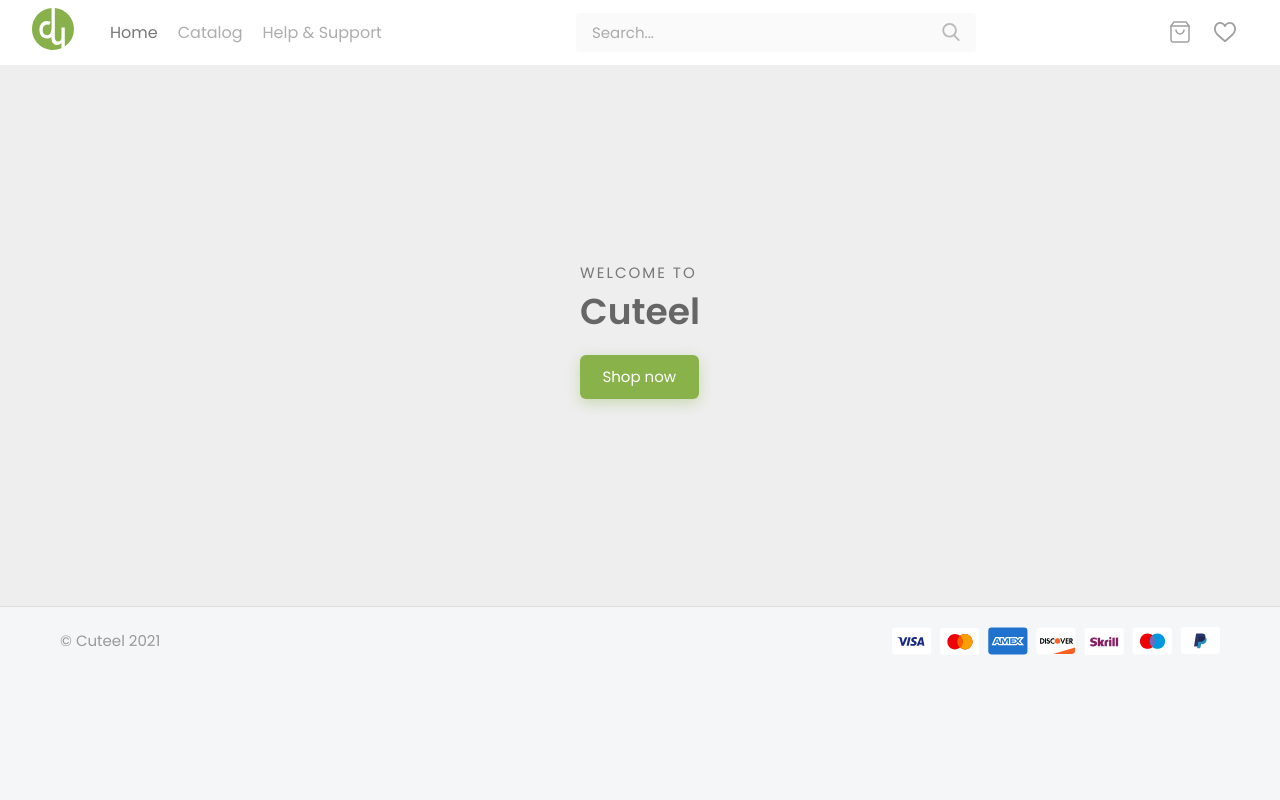
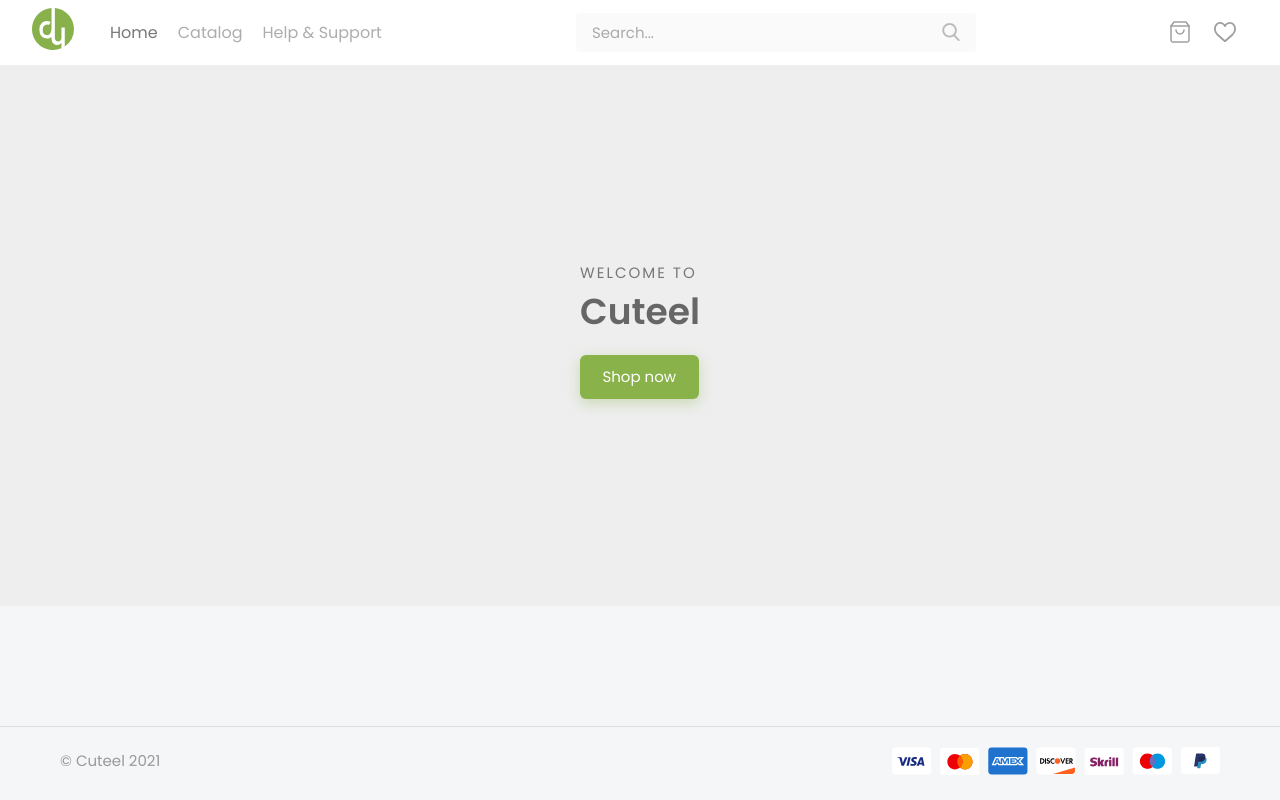
Before and after one commit to boushib/cuteel-frontend, a Next.js app: page / in a window 1280 px wide. Built offline with nearby package versions, Linux system fonts and the light colour scheme.

Commit message:
fix the home page spacing

```diff
--- a/pages/index.tsx
+++ b/pages/index.tsx
@@ -2,7 +2,7 @@ import Head from '../components/Head'
 import Hero from '../components/home/Hero'
 
 const Home = () => (
-  <div className="home">
+  <div className="home page" style={{ paddingTop: 0 }}>
     <Head title="Home" />
     <Hero />
   </div>
```
